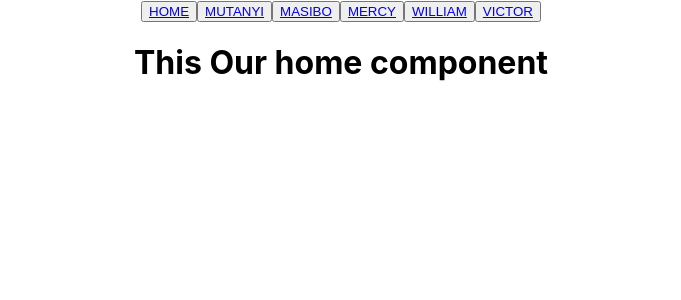
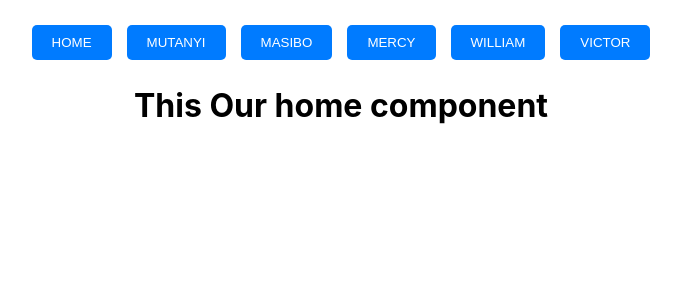
Before and after one commit to VictorWanjala/Group-Work, a React (Create React App) app: page / in a window 1280 px wide. Shown: the top 300 px of the page, without its empty margins (299-980 px from the left). Built offline with nearby package versions, Linux system fonts and the light colour scheme.

Commit message:
Added some cool css

```diff
--- a/src/App.css
+++ b/src/App.css
@@ -1,38 +1,45 @@
+/* App.css */
+
 .App {
   text-align: center;
+  margin: 20px;
 }
 
-.App-logo {
-  height: 40vmin;
-  pointer-events: none;
+button {
+  background-color: #007bff;
+  color: white;
+  border: none;
+  border-radius: 5px;
+  padding: 10px 20px;
+  margin: 5px;
+  cursor: pointer;
 }
 
-@media (prefers-reduced-motion: no-preference) {
-  .App-logo {
-    animation: App-logo-spin infinite 20s linear;
-  }
+button:hover {
+  background-color: #0056b3;
 }
 
-.App-header {
-  background-color: #282c34;
-  min-height: 100vh;
-  display: flex;
-  flex-direction: column;
-  align-items: center;
-  justify-content: center;
-  font-size: calc(10px + 2vmin);
+button a {
+  text-decoration: none;
   color: white;
 }
 
-.App-link {
-  color: #61dafb;
+button a:hover {
+  text-decoration: underline;
 }
 
-@keyframes App-logo-spin {
-  from {
-    transform: rotate(0deg);
-  }
-  to {
-    transform: rotate(360deg);
-  }
+/* Style for active link */
+button.active {
+  background-color: #0056b3;
 }
+
+/* Add a little spacing between buttons */
+button + button {
+  margin-left: 10px;
+}
+
+/* Style for the content of the routes */
+.Routes {
+  margin-top: 20px;
+  text-align: left;
+}
```
